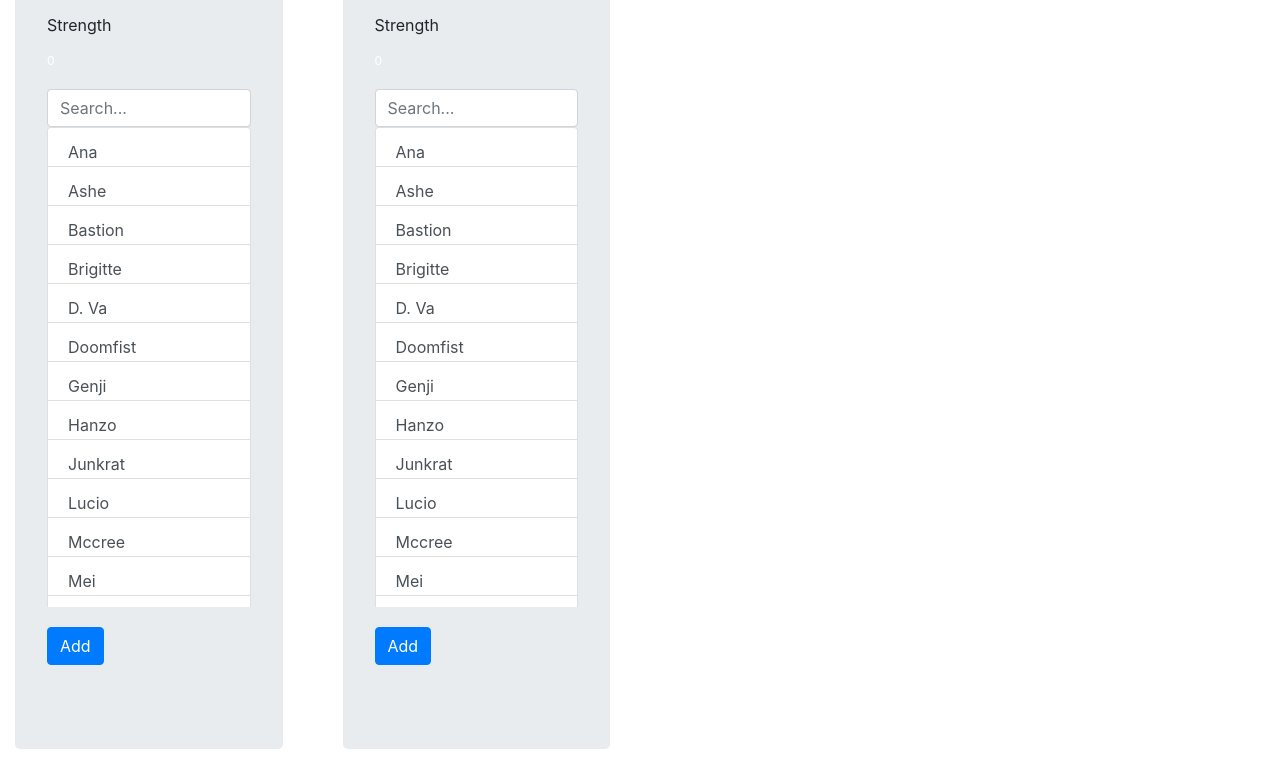
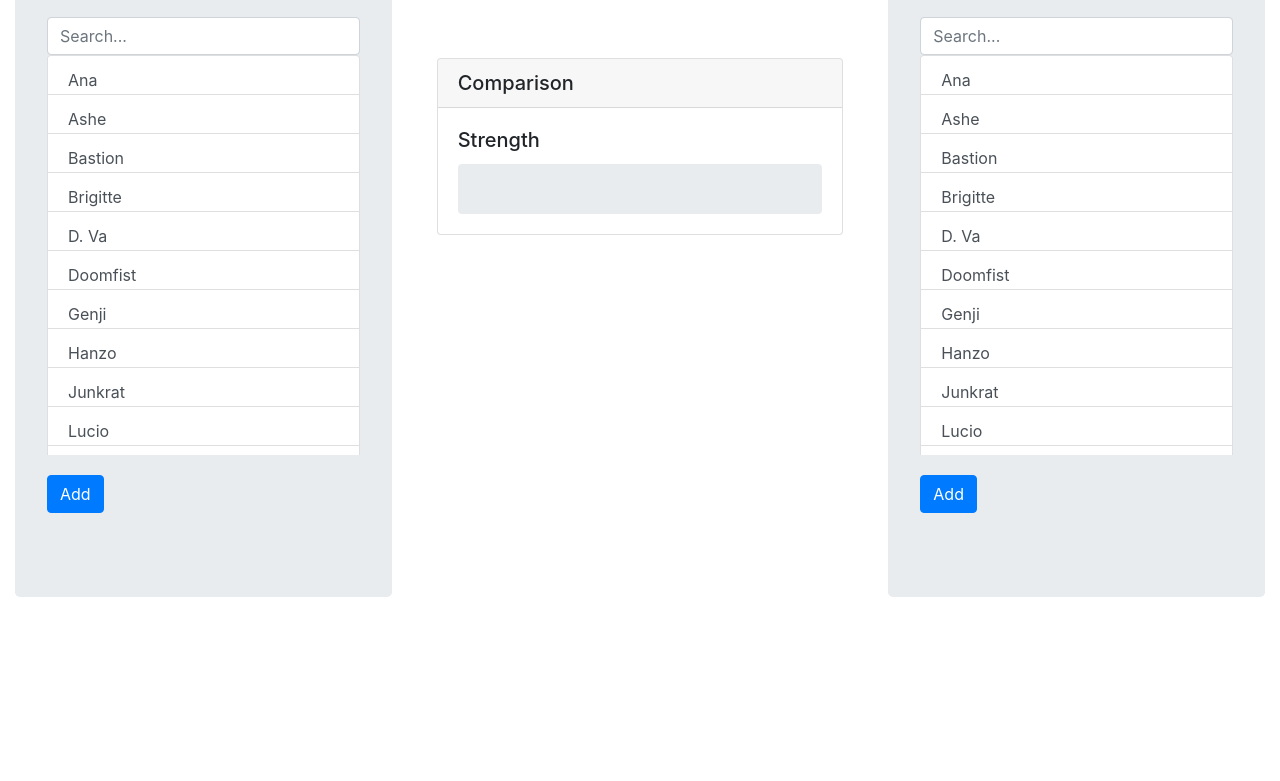
Before and after one commit to mihir0/counterVis, a plain HTML site: page main/index.html in a window 1280 px wide. Shown: the part 132-913 px from the top of the page. After the commit the page ends 800 px from the top, so only its background shows below. Drawn offline with nearby package versions, Linux system fonts and the light colour scheme.

Commit message:
central strength bar

```diff
--- a/main/index.html
+++ b/main/index.html
@@ -12,19 +12,19 @@
   </head>
   <body>
     <div class="row">
-      <div class="col-3">
+      <div class="col-4">
         <div class="container">
             <div class="jumbotron">
               <h1>Team 1</h1>
               <div id="teamOneSelectedHeroes">
-                <!-- Pill badges will be created in JS like bellow: -->
+                <!-- Pill badges will be created in JS like below: -->
                 <!-- <span class="badge badge-pill badge-primary">Primary</span> -->
               </div>
               <hr>
-              <p>Strength</p>
+              <!-- <p>Strength</p>
               <div class="progress">
                 <div id="progress1" class="progress-bar progress-bar-striped progress-bar-animated" role="progressbar" aria-valuenow="75" aria-valuemin="0" aria-valuemax="100" style="width: 0%">0</div>
-              </div>
+              </div> -->
               <div class="selectionPanel">
                 <span>
                   <input type="text" class="form-control" placeholder="Search..." aria-label="Search" id="input1" onkeyup="filter(1)">
@@ -38,19 +38,32 @@
             </div>
           </div>
       </div>
-      <div class="col-3">
+      <div class="col-4">
+        <div class="card" style="top: 25%;">
+          <h5 class="card-header">Comparison</h5>
+          <div class="card-body">
+            <h5 class="card-title">Strength</h5>
+            <div class="progress">
+              <div id="progress1_" class="progress-bar progress-bar-striped progress-bar-animated" role="progressbar" aria-valuenow="0" aria-valuemin="0" aria-valuemax="100" style="width: 0%"></div>
+              <div id="progress2_" class="progress-bar progress-bar-striped progress-bar-animated bg-danger" role="progressbar" aria-valuenow="0" aria-valuemin="0" aria-valuemax="100" style="width: 0%"></div>
+            </div>
+            <!-- <p class="card-text">With supporting text below as a natural lead-in to additional content.</p> -->
+          </div>
+        </div>
+      </div>
+      <div class="col-4">
         <div class="container">
             <div class="jumbotron">
               <h1>Team 2</h1>
               <div id="teamTwoSelectedHeroes">
-                <!-- Pill badges will be created in JS like bellow: -->
-                <!-- <span class="badge badge-pill badge-primary">Primary</span> -->
+                <!-- Pill badges will be created in JS like below: -->
+                <!-- <span class="badge badge-pill badge-danger">Primary</span> -->
               </div>
               <hr>
-              <p>Strength</p>
+              <!-- <p>Strength</p>
               <div class="progress">
                 <div id="progress2" class="progress-bar progress-bar-striped progress-bar-animated" role="progressbar" aria-valuenow="75" aria-valuemin="0" aria-valuemax="100" style="width: 0%">0</div>
-              </div>
+              </div> -->
               <div class="selectionPanel">
                 <span>
                   <input type="text" class="form-control" placeholder="Search..." aria-label="Search" id="input2" onkeyup="filter(2)">
--- a/main/main.js
+++ b/main/main.js
@@ -82,7 +82,7 @@ window.addClick = function addClick(team) {
     } else if (team == 2) {
         if (teamTwoSelection === '') {return;}
         console.log(teamTwoSelection);
-        var element = "<span class='badge badge-pill badge-warning'>" + teamTwoSelection + "</span>";
+        var element = "<span class='badge badge-pill badge-danger'>" + teamTwoSelection + "</span>";
         // console.log(element);
         $("#teamTwoSelectedHeroes").append(element);
         team2.push(teamTwoSelection);
@@ -118,6 +118,8 @@ window.calculateScore = function calculateScore(team) {
 window.updateMeters = function updateMeters() {
     let score1 = calculateScore(1);
     let score2 = calculateScore(2);
-    $("#progress1").width(score1 * 10).text(score1);
-    $("#progress2").width(score2 * 10).text(score2);
+    // $("#progress1").width(score1 * 10).text(score1);
+    // $("#progress2").width(score2 * 10).text(score2);
+    $("#progress1_").width(String(score1 / (score1 + score2) * 100) + "%").text(score1);
+    $("#progress2_").width(String(score2 / (score1 + score2) * 100) + "%").text(score2);
 }
--- a/main/stylesheet.css
+++ b/main/stylesheet.css
@@ -15,7 +15,7 @@ button:active {
 }
 
 .hero-list {
-    height: 60vh;
+    height: 50vh;
     overflow-y: scroll;
     /* padding: 20px; */
     /* margin: 0 0 0 0 !important; */
@@ -38,3 +38,8 @@ button:active {
 .selectionPanel {
     margin-top: 20px;
 }
+
+.progress {
+    height: 50px;
+    font-size: 2em;
+}
```
